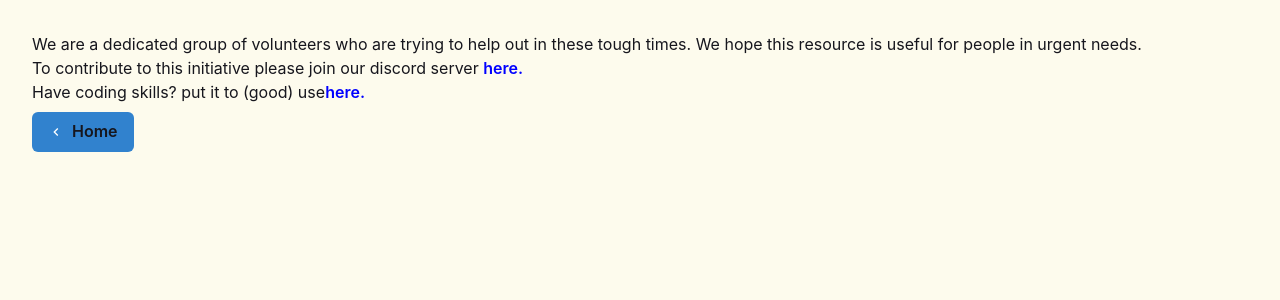
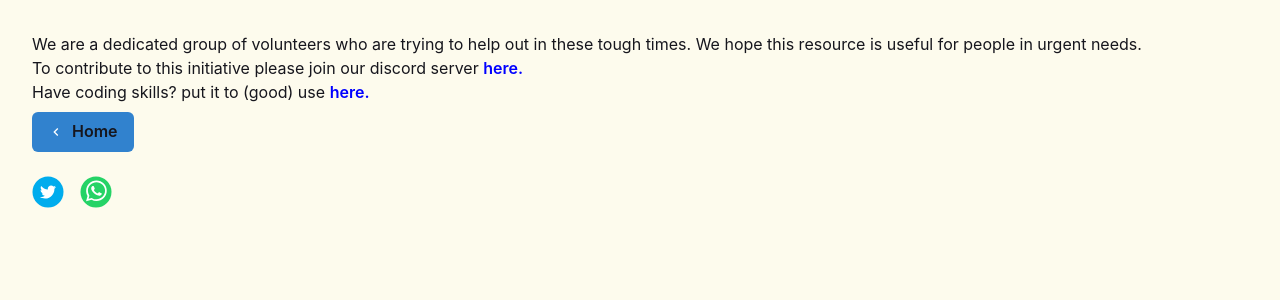
Before and after one commit to Rohithgilla12/covi-find, a Next.js app: page /about in a window 1280 px wide. Shown: the top 300 px of the page. Built offline with nearby package versions, Linux system fonts and the light colour scheme.

Commit message:
Share buttons

```diff
--- a/package.json
+++ b/package.json
@@ -20,6 +20,7 @@
     "react": "^17.0.2",
     "react-dom": "^17.0.2",
     "react-leaflet": "^3.1.0",
+    "react-share": "^4.4.0",
     "swr": "^0.5.5"
   },
   "devDependencies": {
--- /dev/null
+++ b/src/components/ShareButtons.tsx
@@ -0,0 +1,26 @@
+import { Box } from "@chakra-ui/react";
+import React from "react";
+import NextLink from "next/link";
+import { TwitterIcon, WhatsappIcon } from "react-share";
+
+interface ShareButtonsProps {}
+
+const SHARE_TEXT =
+  "https://covi-find.vercel.app/ \n The only Covid Resource tracker that shows them on a map. The information is reliable (government sources), and updated live. Please pass it on to people who might be needing this app to save precious moments during emergency 🙏🏻 🙏🏻";
+
+export const ShareButtons: React.FC<ShareButtonsProps> = ({}) => {
+  return (
+    <Box flexDirection="row" d="flex">
+      <Box my={4}>
+        <NextLink href={`https://twitter.com/intent/tweet?text=${SHARE_TEXT}`}>
+          <TwitterIcon size={32} round={true} />
+        </NextLink>
+      </Box>
+      <Box m={4}>
+        <NextLink href={`whatsapp://send?text=${SHARE_TEXT}`}>
+          <WhatsappIcon size={32} round={true} />
+        </NextLink>
+      </Box>
+    </Box>
+  );
+};
--- a/src/pages/about.tsx
+++ b/src/pages/about.tsx
@@ -3,6 +3,7 @@ import React from "react";
 import NextLink from "next/link";
 import { Button } from "@chakra-ui/react";
 import { ChevronLeftIcon } from "@chakra-ui/icons";
+import { ShareButtons } from "../components/ShareButtons";
 
 interface AboutProps {}
 
@@ -23,7 +24,7 @@ const About: React.FC<AboutProps> = ({}) => {
         </NextLink>
       </Text>
       <Text color="black" fontSize="md">
-        Have coding skills? put it to (good) use
+        Have coding skills? put it to (good) use{" "}
         <NextLink href="https://github.com/Rohithgilla12/covi-find">
           <Button color="blue" variant="link">
             here.
@@ -42,6 +43,7 @@ const About: React.FC<AboutProps> = ({}) => {
           <Text color="black">Home</Text>
         </Button>
       </NextLink>
+      <ShareButtons />
     </Box>
   );
 };
```
Also changed, not shown: 2 other files (tests, documents, lock files or other folders).
